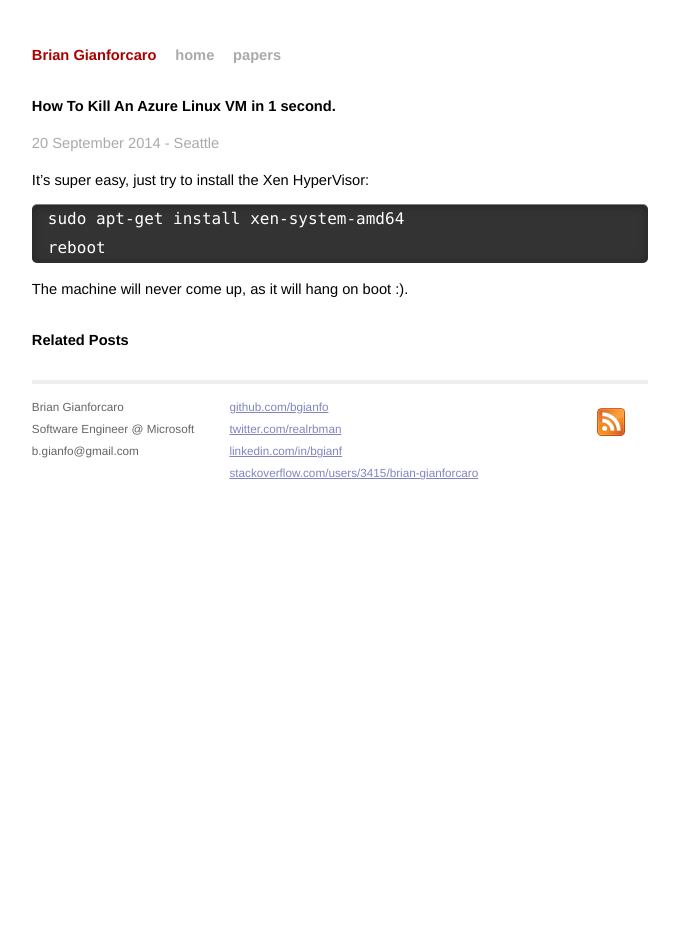
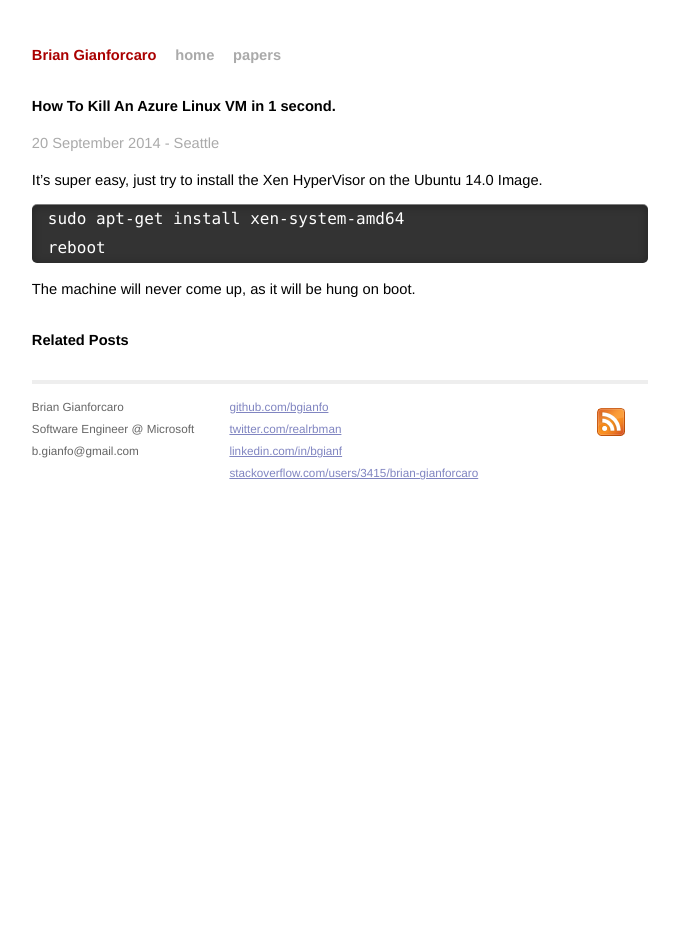
Before and after one commit to bgianfo/bgianfo.github.io, a Jekyll site: the page built from _posts/2014-09-20-how-to-kill-an-azure-linux-vm.md, in a window 1280 px wide. Shown: the whole page, without its empty margins (300-979 px from the left). Built offline with Jekyll 4.4.1, drawn with Linux system fonts in a browser that asks for light colours; Markdown is read by kramdown in place of the engine named in the settings.

```diff
--- a/_posts/2014-09-20-how-to-kill-an-azure-linux-vm.md
+++ b/_posts/2014-09-20-how-to-kill-an-azure-linux-vm.md
@@ -8,7 +9,7 @@ title: How To Kill An Azure Linux VM in 1 second.
 
 <p class="meta">20 September 2014 - Seattle</p>
 
-It's super easy, just try to install the Xen HyperVisor:
+It's super easy, just try to install the Xen HyperVisor on the Ubuntu 14.0 Image.
 
 {% highlight tcsh tabsize=4 %}
 
@@ -17,4 +18,4 @@ reboot
 
 {% endhighlight %}
 
-The machine will never come up, as it will hang on boot :).
+The machine will never come up, as it will be hung on boot.
```
Also changed, not shown: other parts of _posts/2014-09-20-how-to-kill-an-azure-linux-vm.md (+1 -0 lines), _drafts/2014-09-04-learning-TLA.md (renamed from drafts/2014-09-04-learning-TLA.md).
